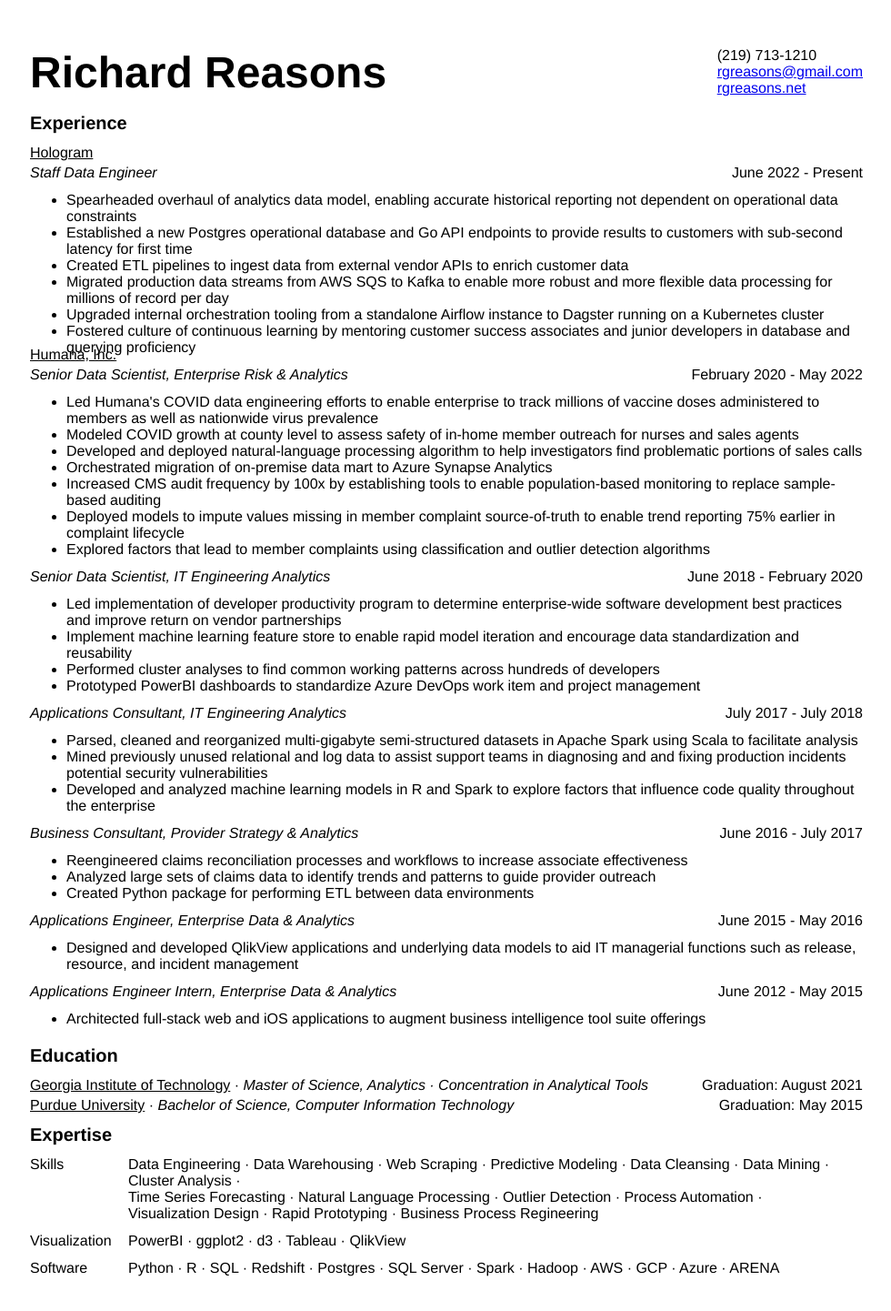
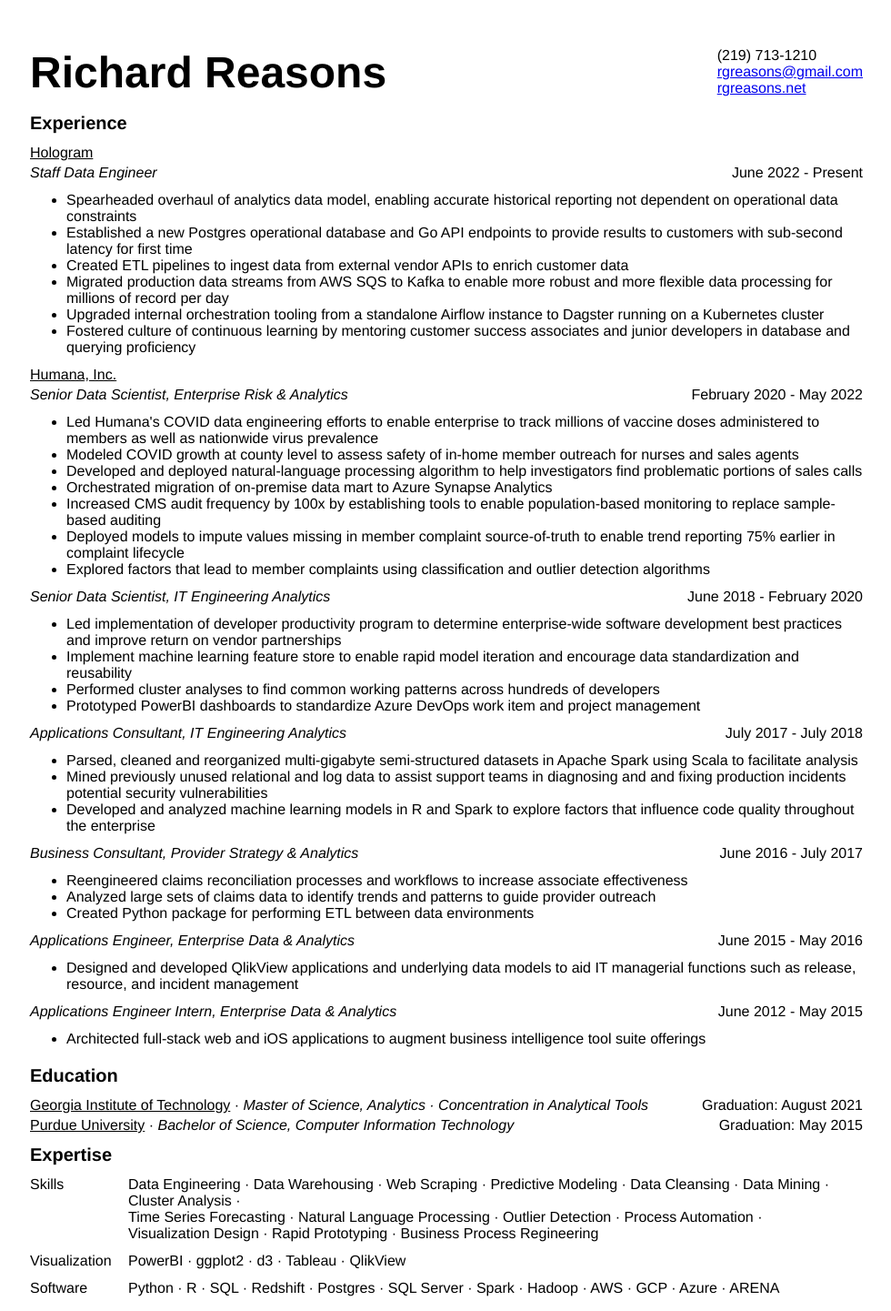
Before and after one commit to rgreasons/rgreasons.github.io, a Jekyll site: the page Resume.html, which Jekyll copies as it is, in a window 1280 px wide. Shown: the whole page at 91% size, without its empty margins (149-1129 px from the left). Built offline with Jekyll 4.4.1, drawn with Linux system fonts in a browser that asks for light colours; before the commit the page ends 1419 px from its top, so only the background shows below that.

Commit message:
Resume 2.3.6

```diff
--- a/css/resume.css
+++ b/css/resume.css
@@ -56,7 +56,7 @@
   }
 
   .holo{
-    grid-row: holo / ercheader;
+    grid-row: holo / humana ;
     grid-column: main-column / right-gutter;
   }
 
```
